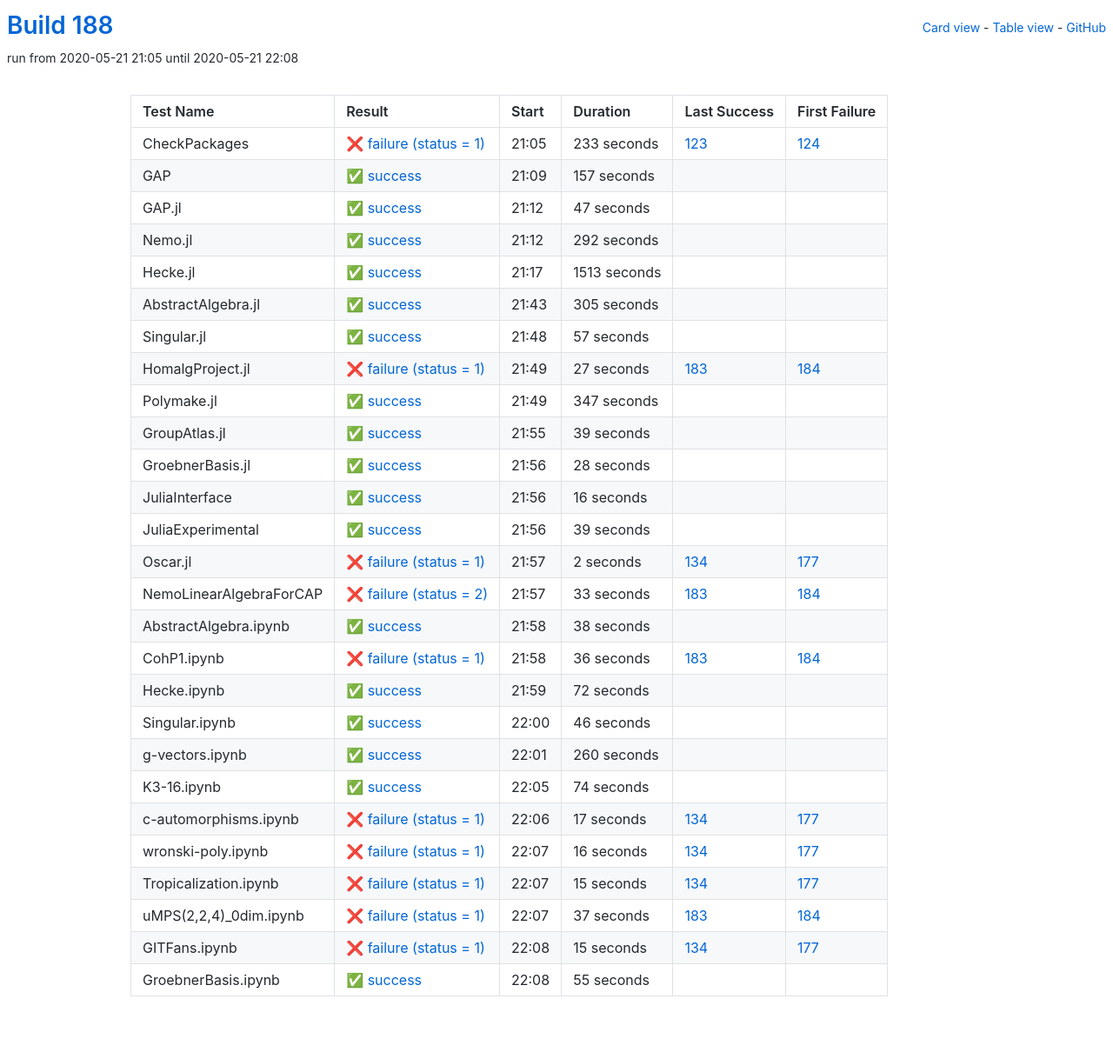
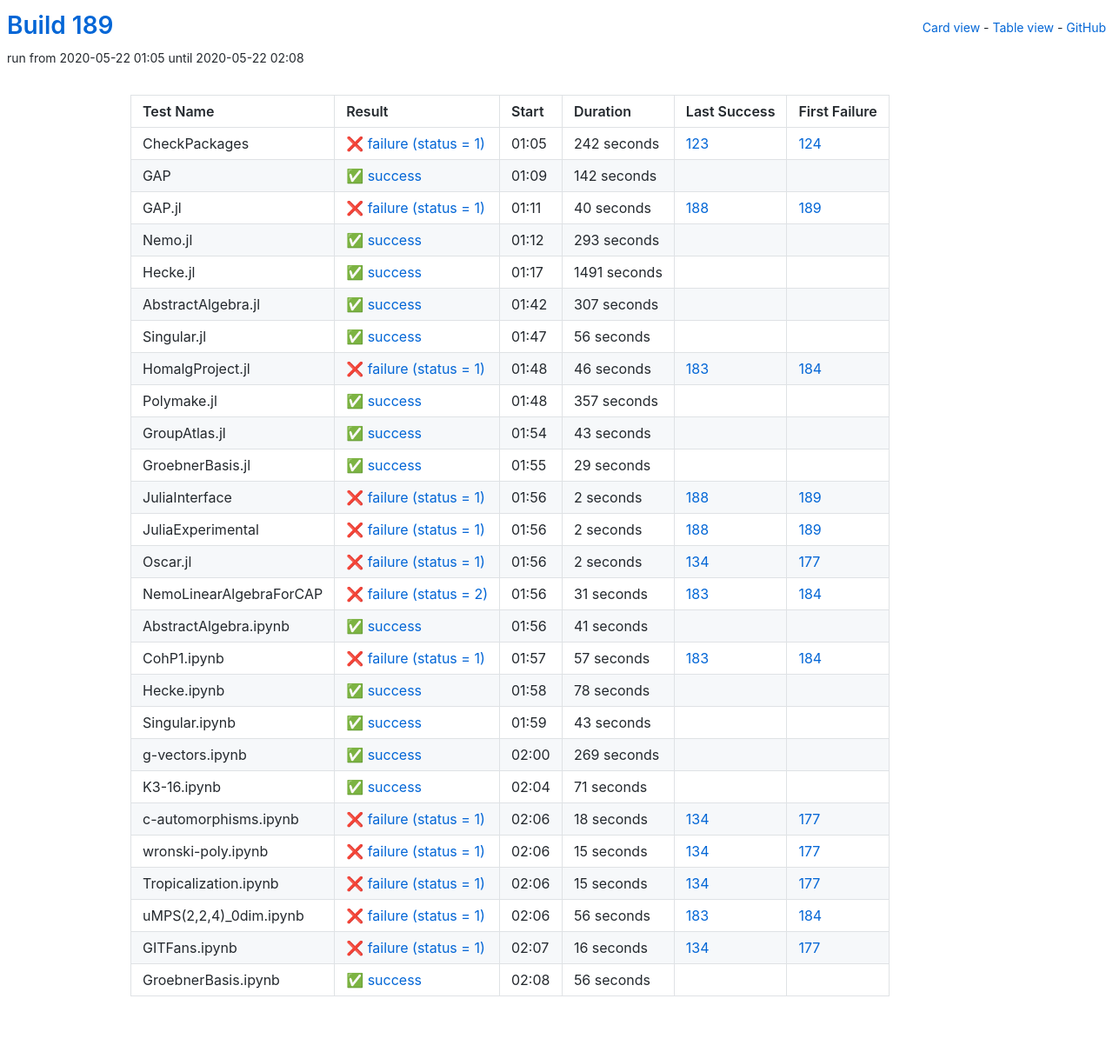
Before and after one commit to oscar-system/oscar-ci-status-stable, a Jekyll site: the page built from table.html, in a window 1280 px wide. Shown: the whole page at 87% size. Built offline with Jekyll 4.4.1, drawn with Linux system fonts in a browser that asks for light colours.

Commit message:
Build 189

```diff
--- a/_data/ci.yml
+++ b/_data/ci.yml
@@ -1,163 +1,163 @@
-build: 188
-build_url: https://oscarci.mathematik.uni-kl.de/job/oscar-stable/188/
+build: 189
+build_url: https://oscarci.mathematik.uni-kl.de/job/oscar-stable/189/
 job: oscar-stable
 tests:
-- duration: 233
+- duration: 242
   exitcode: 1
   first_failure: 124
   first_failure_url: https://oscarci.mathematik.uni-kl.de/job/oscar-stable/124/
   id: checkpackages
   last_success: 123
   last_success_url: https://oscarci.mathematik.uni-kl.de/job/oscar-stable/123/
-  log: https://oscarci.mathematik.uni-kl.de/job/oscar-stable/188/artifact/logs/build-188/CheckPackages.log
+  log: https://oscarci.mathematik.uni-kl.de/job/oscar-stable/189/artifact/logs/build-189/CheckPackages.log
   name: CheckPackages
-  start: 2020-05-21 21:05
+  start: 2020-05-22 01:05
   status: failure
   success: false
-- duration: 157
+- duration: 142
   exitcode: 0
   first_failure: false
   first_failure_url: null
   id: gap
   last_success: false
   last_success_url: null
-  log: https://oscarci.mathematik.uni-kl.de/job/oscar-stable/188/artifact/logs/build-188/GAP.log
+  log: https://oscarci.mathematik.uni-kl.de/job/oscar-stable/189/artifact/logs/build-189/GAP.log
   name: GAP
-  start: 2020-05-21 21:09
+  start: 2020-05-22 01:09
   status: success
   success: true
-- duration: 47
-  exitcode: 0
-  first_failure: false
-  first_failure_url: null
+- duration: 40
+  exitcode: 1
+  first_failure: 189
+  first_failure_url: https://oscarci.mathematik.uni-kl.de/job/oscar-stable/189/
   id: gap-jl
-  last_success: false
-  last_success_url: null
-  log: https://oscarci.mathematik.uni-kl.de/job/oscar-stable/188/artifact/logs/build-188/GAP.jl.log
+  last_success: 188
+  last_success_url: https://oscarci.mathematik.uni-kl.de/job/oscar-stable/188/
+  log: https://oscarci.mathematik.uni-kl.de/job/oscar-stable/189/artifact/logs/build-189/GAP.jl.log
   name: GAP.jl
-  start: 2020-05-21 21:12
-  status: success
-  success: true
-- duration: 292
+  start: 2020-05-22 01:11
+  status: failure
+  success: false
+- duration: 293
   exitcode: 0
   first_failure: false
   first_failure_url: null
   id: nemo-jl
   last_success: false
   last_success_url: null
-  log: https://oscarci.mathematik.uni-kl.de/job/oscar-stable/188/artifact/logs/build-188/Nemo.jl.log
+  log: https://oscarci.mathematik.uni-kl.de/job/oscar-stable/189/artifact/logs/build-189/Nemo.jl.log
   name: Nemo.jl
-  start: 2020-05-21 21:12
+  start: 2020-05-22 01:12
   status: success
   success: true
-- duration: 1513
+- duration: 1491
   exitcode: 0
   first_failure: false
   first_failure_url: null
   id: hecke-jl
   last_success: false
   last_success_url: null
-  log: https://oscarci.mathematik.uni-kl.de/job/oscar-stable/188/artifact/logs/build-188/Hecke.jl.log
+  log: https://oscarci.mathematik.uni-kl.de/job/oscar-stable/189/artifact/logs/build-189/Hecke.jl.log
   name: Hecke.jl
-  start: 2020-05-21 21:17
+  start: 2020-05-22 01:17
   status: success
   success: true
-- duration: 305
+- duration: 307
   exitcode: 0
   first_failure: false
   first_failure_url: null
   id: abstractalgebra-jl
   last_success: false
   last_success_url: null
-  log: https://oscarci.mathematik.uni-kl.de/job/oscar-stable/188/artifact/logs/build-188/AbstractAlgebra.jl.log
+  log: https://oscarci.mathematik.uni-kl.de/job/oscar-stable/189/artifact/logs/build-189/AbstractAlgebra.jl.log
   name: AbstractAlgebra.jl
-  start: 2020-05-21 21:43
+  start: 2020-05-22 01:42
   status: success
   success: true
-- duration: 57
+- duration: 56
   exitcode: 0
   first_failure: false
   first_failure_url: null
   id: singular-jl
   last_success: false
   last_success_url: null
-  log: https://oscarci.mathematik.uni-kl.de/job/oscar-stable/188/artifact/logs/build-188/Singular.jl.log
+  log: https://oscarci.mathematik.uni-kl.de/job/oscar-stable/189/artifact/logs/build-189/Singular.jl.log
   name: Singular.jl
-  start: 2020-05-21 21:48
+  start: 2020-05-22 01:47
   status: success
   success: true
-- duration: 27
+- duration: 46
   exitcode: 1
   first_failure: 184
   first_failure_url: https://oscarci.mathematik.uni-kl.de/job/oscar-stable/184/
   id: homalgproject-jl
   last_success: 183
   last_success_url: https://oscarci.mathematik.uni-kl.de/job/oscar-stable/183/
-  log: https://oscarci.mathematik.uni-kl.de/job/oscar-stable/188/artifact/logs/build-188/HomalgProject.jl.log
+  log: https://oscarci.mathematik.uni-kl.de/job/oscar-stable/189/artifact/logs/build-189/HomalgProject.jl.log
   name: HomalgProject.jl
-  start: 2020-05-21 21:49
+  start: 2020-05-22 01:48
   status: failure
   success: false
-- duration: 347
+- duration: 357
   exitcode: 0
   first_failure: false
   first_failure_url: null
   id: polymake-jl
   last_success: false
   last_success_url: null
-  log: https://oscarci.mathematik.uni-kl.de/job/oscar-stable/188/artifact/logs/build-188/Polymake.jl.log
+  log: https://oscarci.mathematik.uni-kl.de/job/oscar-stable/189/artifact/logs/build-189/Polymake.jl.log
   name: Polymake.jl
-  start: 2020-05-21 21:49
+  start: 2020-05-22 01:48
   status: success
   success: true
-- duration: 39
+- duration: 43
   exitcode: 0
   first_failure: false
   first_failure_url: null
   id: groupatlas-jl
   last_success: false
   last_success_url: null
-  log: https://oscarci.mathematik.uni-kl.de/job/oscar-stable/188/artifact/logs/build-188/GroupAtlas.jl.log
+  log: https://oscarci.mathematik.uni-kl.de/job/oscar-stable/189/artifact/logs/build-189/GroupAtlas.jl.log
   name: GroupAtlas.jl
-  start: 2020-05-21 21:55
+  start: 2020-05-22 01:54
   status: success
   success: true
-- duration: 28
+- duration: 29
   exitcode: 0
   first_failure: false
   first_failure_url: null
   id: groebnerbasis-jl
   last_success: false
   last_success_url: null
-  log: https://oscarci.mathematik.uni-kl.de/job/oscar-stable/188/artifact/logs/build-188/GroebnerBasis.jl.log
+  log: https://oscarci.mathematik.uni-kl.de/job/oscar-stable/189/artifact/logs/build-189/GroebnerBasis.jl.log
   name: GroebnerBasis.jl
-  start: 2020-05-21 21:56
+  start: 2020-05-22 01:55
   status: success
   success: true
-- duration: 16
-  exitcode: 0
-  first_failure: false
-  first_failure_url: null
+- duration: 2
+  exitcode: 1
+  first_failure: 189
+  first_failure_url: https://oscarci.mathematik.uni-kl.de/job/oscar-stable/189/
   id: juliainterface
-  last_success: false
-  last_success_url: null
-  log: https://oscarci.mathematik.uni-kl.de/job/oscar-stable/188/artifact/logs/build-188/JuliaInterface.log
+  last_success: 188
+  last_success_url: https://oscarci.mathematik.uni-kl.de/job/oscar-stable/188/
+  log: https://oscarci.mathematik.uni-kl.de/job/oscar-stable/189/artifact/logs/build-189/JuliaInterface.log
   name: JuliaInterface
-  start: 2020-05-21 21:56
-  status: success
-  success: true
-- duration: 39
-  exitcode: 0
-  first_failure: false
-  first_failure_url: null
+  start: 2020-05-22 01:56
+  status: failure
+  success: false
+- duration: 2
+  exitcode: 1
+  first_failure: 189
+  first_failure_url: https://oscarci.mathematik.uni-kl.de/job/oscar-stable/189/
   id: juliaexperimental
-  last_success: false
-  last_success_url: null
-  log: https://oscarci.mathematik.uni-kl.de/job/oscar-stable/188/artifact/logs/build-188/JuliaExperimental.log
+  last_success: 188
+  last_success_url: https://oscarci.mathematik.uni-kl.de/job/oscar-stable/188/
+  log: https://oscarci.mathematik.uni-kl.de/job/oscar-stable/189/artifact/logs/build-189/JuliaExperimental.log
   name: JuliaExperimental
-  start: 2020-05-21 21:56
-  status: success
-  success: true
+  start: 2020-05-22 01:56
+  status: failure
+  success: false
 - duration: 2
   exitcode: 1
   first_failure: 177
@@ -165,117 +165,117 @@ tests:
   id: oscar-jl
   last_success: 134
   last_success_url: https://oscarci.mathematik.uni-kl.de/job/oscar-stable/134/
-  log: https://oscarci.mathematik.uni-kl.de/job/oscar-stable/188/artifact/logs/build-188/Oscar.jl.log
+  log: https://oscarci.mathematik.uni-kl.de/job/oscar-stable/189/artifact/logs/build-189/Oscar.jl.log
   name: Oscar.jl
-  start: 2020-05-21 21:57
+  start: 2020-05-22 01:56
   status: failure
   success: false
-- duration: 33
+- duration: 31
   exitcode: 2
   first_failure: 184
   first_failure_url: https://oscarci.mathematik.uni-kl.de/job/oscar-stable/184/
   id: nemolinearalgebraforcap
   last_success: 183
   last_success_url: https://oscarci.mathematik.uni-kl.de/job/oscar-stable/183/
-  log: https://oscarci.mathematik.uni-kl.de/job/oscar-stable/188/artifact/logs/build-188/NemoLinearAlgebraForCAP.log
+  log: https://oscarci.mathematik.uni-kl.de/job/oscar-stable/189/artifact/logs/build-189/NemoLinearAlgebraForCAP.log
   name: NemoLinearAlgebraForCAP
-  start: 2020-05-21 21:57
+  start: 2020-05-22 01:56
   status: failure
   success: false
-- duration: 38
+- duration: 41
   exitcode: 0
   first_failure: false
   first_failure_url: null
   id: abstractalgebra-ipynb
   last_success: false
   last_success_url: null
-  log: https://oscarci.mathematik.uni-kl.de/job/oscar-stable/188/artifact/logs/build-188/AbstractAlgebra.ipynb.log
+  log: https://oscarci.mathematik.uni-kl.de/job/oscar-stable/189/artifact/logs/build-189/AbstractAlgebra.ipynb.log
   name: AbstractAlgebra.ipynb
-  start: 2020-05-21 21:58
+  start: 2020-05-22 01:56
   status: success
   success: true
-- duration: 36
+- duration: 57
   exitcode: 1
   first_failure: 184
   first_failure_url: https://oscarci.mathematik.uni-kl.de/job/oscar-stable/184/
   id: cohp1-ipynb
   last_success: 183
   last_success_url: https://oscarci.mathematik.uni-kl.de/job/oscar-stable/183/
-  log: https://oscarci.mathematik.uni-kl.de/job/oscar-stable/188/artifact/logs/build-188/CohP1.ipynb.log
+  log: https://oscarci.mathematik.uni-kl.de/job/oscar-stable/189/artifact/logs/build-189/CohP1.ipynb.log
   name: CohP1.ipynb
-  start: 2020-05-21 21:58
+  start: 2020-05-22 01:57
   status: failure
   success: false
-- duration: 72
+- duration: 78
   exitcode: 0
   first_failure: false
   first_failure_url: null
   id: hecke-ipynb
   last_success: false
   last_success_url: null
-  log: https://oscarci.mathematik.uni-kl.de/job/oscar-stable/188/artifact/logs/build-188/Hecke.ipynb.log
+  log: https://oscarci.mathematik.uni-kl.de/job/oscar-stable/189/artifact/logs/build-189/Hecke.ipynb.log
   name: Hecke.ipynb
-  start: 2020-05-21 21:59
+  start: 2020-05-22 01:58
   status: success
   success: true
-- duration: 46
+- duration: 43
   exitcode: 0
   first_failure: false
   first_failure_url: null
   id: singular-ipynb
   last_success: false
   last_success_url: null
-  log: https://oscarci.mathematik.uni-kl.de/job/oscar-stable/188/artifact/logs/build-188/Singular.ipynb.log
+  log: https://oscarci.mathematik.uni-kl.de/job/oscar-stable/189/artifact/logs/build-189/Singular.ipynb.log
   name: Singular.ipynb
-  start: 2020-05-21 22:00
+  start: 2020-05-22 01:59
   status: success
   success: true
-- duration: 260
+- duration: 269
   exitcode: 0
   first_failure: false
   first_failure_url: null
   id: g-vectors-ipynb
   last_success: false
   last_success_url: null
-  log: https://oscarci.mathematik.uni-kl.de/job/oscar-stable/188/artifact/logs/build-188/g-vectors.ipynb.log
+  log: https://oscarci.mathematik.uni-kl.de/job/oscar-stable/189/artifact/logs/build-189/g-vectors.ipynb.log
   name: g-vectors.ipynb
-  start: 2020-05-21 22:01
+  start: 2020-05-22 02:00
   status: success
   success: true
-- duration: 74
+- duration: 71
   exitcode: 0
   first_failure: false
   first_failure_url: null
   id: k3-16-ipynb
   last_success: false
   last_success_url: null
-  log: https://oscarci.mathematik.uni-kl.de/job/oscar-stable/188/artifact/logs/build-188/K3-16.ipynb.log
+  log: https://oscarci.mathematik.uni-kl.de/job/oscar-stable/189/artifact/logs/build-189/K3-16.ipynb.log
   name: K3-16.ipynb
-  start: 2020-05-21 22:05
+  start: 2020-05-22 02:04
   status: success
   success: true
-- duration: 17
+- duration: 18
   exitcode: 1
   first_failure: 177
   first_failure_url: https://oscarci.mathematik.uni-kl.de/job/oscar-stable/177/
   id: c-automorphisms-ipynb
   last_success: 134
   last_success_url: https://oscarci.mathematik.uni-kl.de/job/oscar-stable/134/
-  log: https://oscarci.mathematik.uni-kl.de/job/oscar-stable/188/artifact/logs/build-188/c-automorphisms.ipynb.log
+  log: https://oscarci.mathematik.uni-kl.de/job/oscar-stable/189/artifact/logs/build-189/c-automorphisms.ipynb.log
   name: c-automorphisms.ipynb
-  start: 2020-05-21 22:06
+  start: 2020-05-22 02:06
   status: failure
   success: false
-- duration: 16
+- duration: 15
   exitcode: 1
   first_failure: 177
   first_failure_url: https://oscarci.mathematik.uni-kl.de/job/oscar-stable/177/
   id: wronski-poly-ipynb
   last_success: 134
   last_success_url: https://oscarci.mathematik.uni-kl.de/job/oscar-stable/134/
-  log: https://oscarci.mathematik.uni-kl.de/job/oscar-stable/188/artifact/logs/build-188/wronski-poly.ipynb.log
+  log: https://oscarci.mathematik.uni-kl.de/job/oscar-stable/189/artifact/logs/build-189/wronski-poly.ipynb.log
   name: wronski-poly.ipynb
-  start: 2020-05-21 22:07
+  start: 2020-05-22 02:06
   status: failure
   success: false
 - duration: 15
@@ -285,44 +285,44 @@ tests:
   id: tropicalization-ipynb
   last_success: 134
   last_success_url: https://oscarci.mathematik.uni-kl.de/job/oscar-stable/134/
-  log: https://oscarci.mathematik.uni-kl.de/job/oscar-stable/188/artifact/logs/build-188/Tropicalization.ipynb.log
+  log: https://oscarci.mathematik.uni-kl.de/job/oscar-stable/189/artifact/logs/build-189/Tropicalization.ipynb.log
   name: Tropicalization.ipynb
-  start: 2020-05-21 22:07
+  start: 2020-05-22 02:06
   status: failure
   success: false
-- duration: 37
+- duration: 56
   exitcode: 1
   first_failure: 184
   first_failure_url: https://oscarci.mathematik.uni-kl.de/job/oscar-stable/184/
   id: umps-2-2-4-0dim-ipynb
   last_success: 183
   last_success_url: https://oscarci.mathematik.uni-kl.de/job/oscar-stable/183/
-  log: https://oscarci.mathematik.uni-kl.de/job/oscar-stable/188/artifact/logs/build-188/uMPS-2-2-4-_0dim.ipynb.log
+  log: https://oscarci.mathematik.uni-kl.de/job/oscar-stable/189/artifact/logs/build-189/uMPS-2-2-4-_0dim.ipynb.log
   name: uMPS(2,2,4)_0dim.ipynb
-  start: 2020-05-21 22:07
+  start: 2020-05-22 02:06
   status: failure
   success: false
-- duration: 15
+- duration: 16
   exitcode: 1
   first_failure: 177
   first_failure_url: https://oscarci.mathematik.uni-kl.de/job/oscar-stable/177/
   id: gitfans-ipynb
   last_success: 134
   last_success_url: https://oscarci.mathematik.uni-kl.de/job/oscar-stable/134/
-  log: https://oscarci.mathematik.uni-kl.de/job/oscar-stable/188/artifact/logs/build-188/GITFans.ipynb.log
+  log: https://oscarci.mathematik.uni-kl.de/job/oscar-stable/189/artifact/logs/build-189/GITFans.ipynb.log
   name: GITFans.ipynb
-  start: 2020-05-21 22:08
+  start: 2020-05-22 02:07
   status: failure
   success: false
-- duration: 55
+- duration: 56
   exitcode: 0
   first_failure: false
   first_failure_url: null
   id: groebnerbasis-ipynb
   last_success: false
   last_success_url: null
-  log: https://oscarci.mathematik.uni-kl.de/job/oscar-stable/188/artifact/logs/build-188/GroebnerBasis.ipynb.log
+  log: https://oscarci.mathematik.uni-kl.de/job/oscar-stable/189/artifact/logs/build-189/GroebnerBasis.ipynb.log
   name: GroebnerBasis.ipynb
-  start: 2020-05-21 22:08
+  start: 2020-05-22 02:08
   status: success
   success: true
```
Also changed, not shown: README.md.
